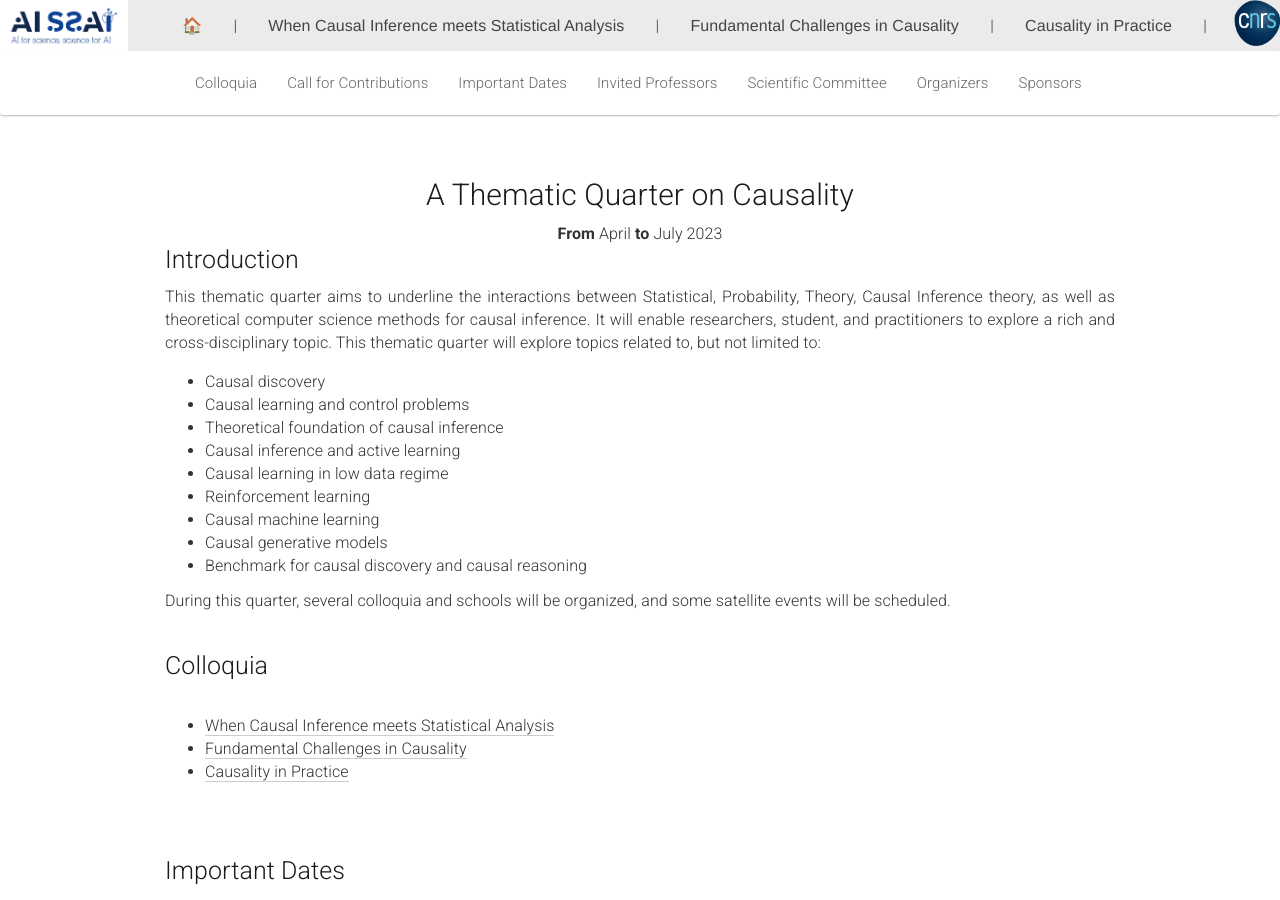
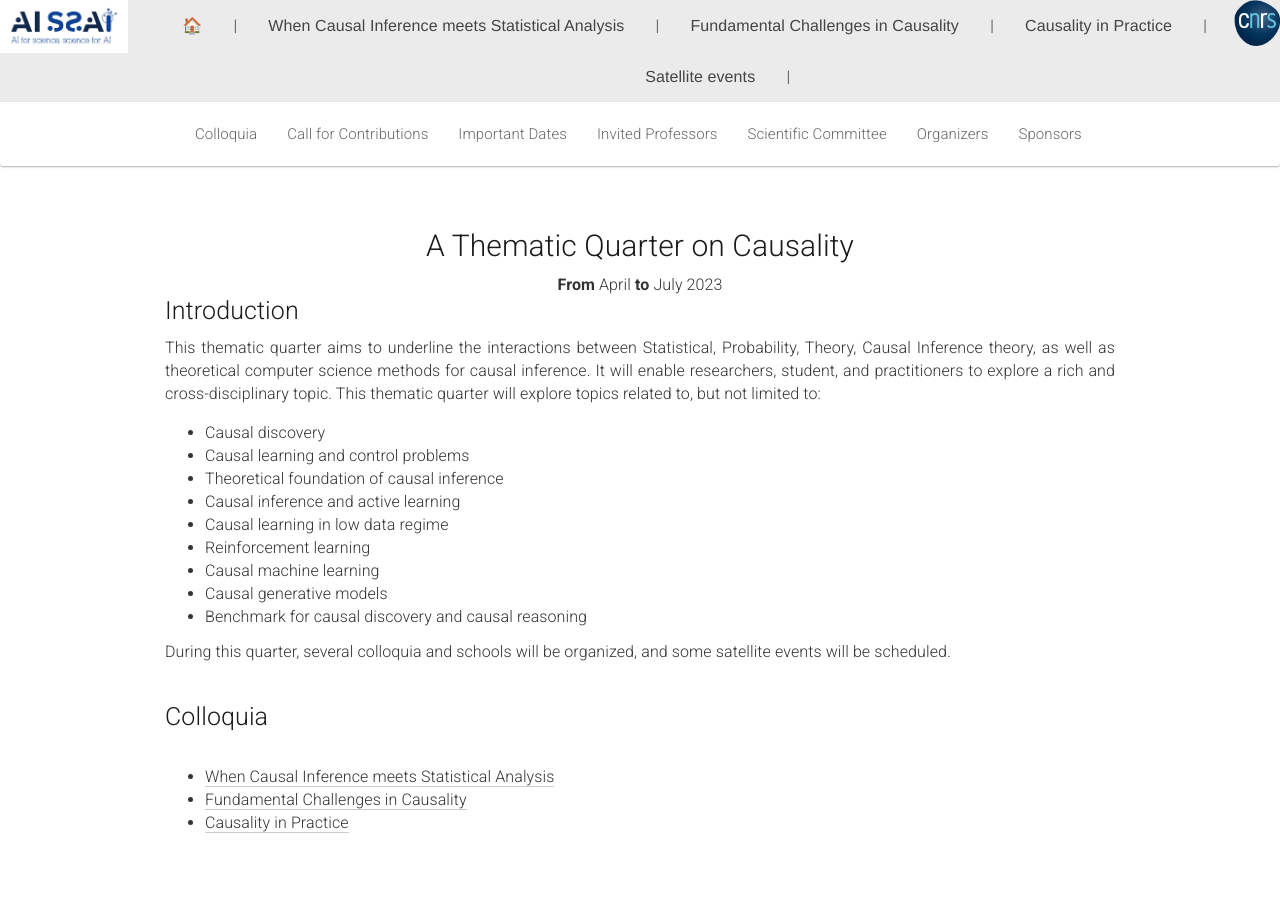
Before and after one commit to quarter-on-causality/quarter-on-causality.github.io, a Jekyll site: the page built from _pages/home.md, in a window 1280 px wide and 900 px high. Built offline with Jekyll 4.4.1, drawn with Linux system fonts in a browser that asks for light colours; nearby versions of some CDN libraries.

Commit message:
Add a menu item about satellite events

```diff
--- a/_includes/header_common.html
+++ b/_includes/header_common.html
@@ -58,5 +58,7 @@
     <li>|</li>
     <li><a href="/practice/">Causality in Practice</a></li>
     <li>|</li>
+    <li><a href="#">Satellite events</a></li>
+    <li>|</li>
   </ul>
 </div>
```
